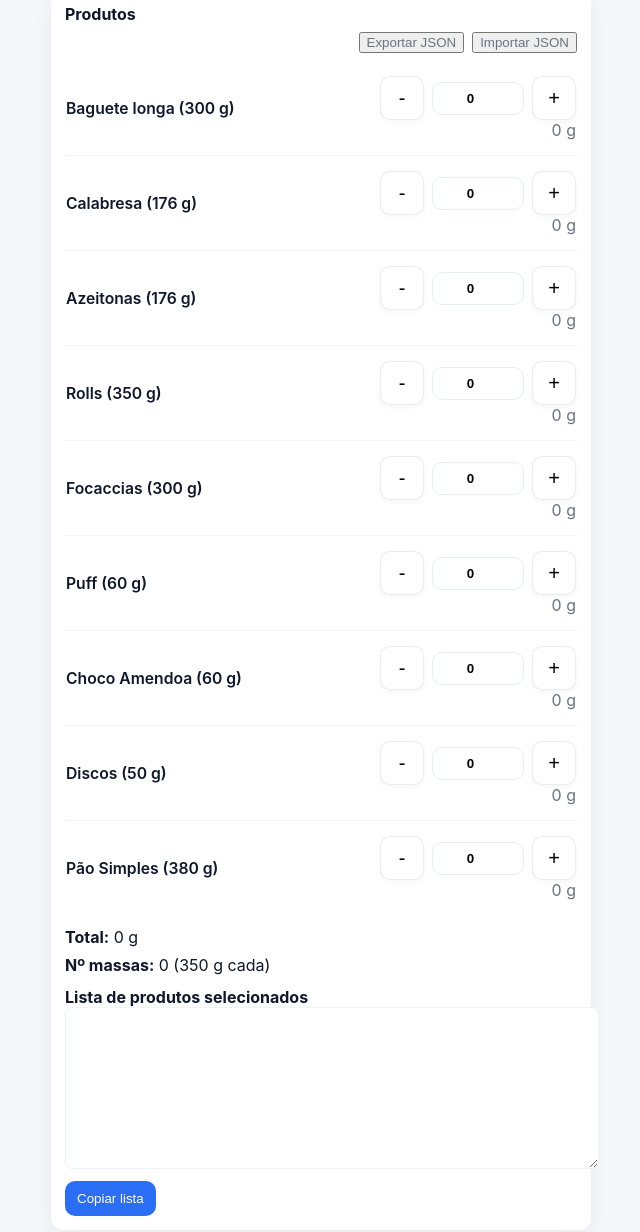
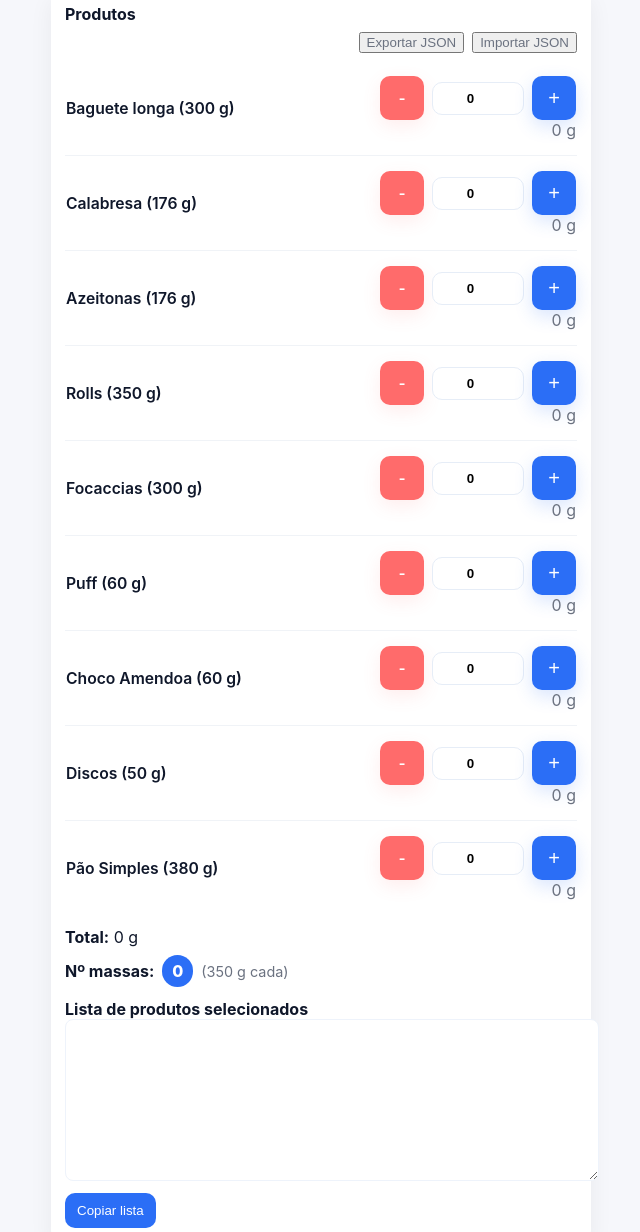
Before and after one commit to kzoty/dough, a plain HTML site: page index.html in a window 1280 px wide. Shown: the part 158-1390 px from the top of the page, without its empty margins (319-959 px from the left). Drawn offline with Linux system fonts and the light colour scheme.

Commit message:
Fix to UI

```diff
--- a/index.html
+++ b/index.html
@@ -39,14 +39,21 @@
     .product-weight{display:block;font-size:0.78rem;color:var(--muted);margin-top:4px}
 
     .qty-controls{display:flex;align-items:center;gap:8px}
-    .qty-controls button{width:44px;height:44px;border-radius:10px;border:1px solid rgba(15,23,42,0.08);background:#fff;font-size:20px;display:inline-flex;align-items:center;justify-content:center;box-shadow:0 2px 6px rgba(12,18,30,0.04)}
+  .qty-controls button{width:44px;height:44px;border-radius:10px;border:1px solid rgba(15,23,42,0.08);background:#fff;font-size:20px;display:inline-flex;align-items:center;justify-content:center;box-shadow:0 2px 6px rgba(12,18,30,0.04)}
+  .qty-controls .btn-plus{background:var(--accent);color:white;border:0;box-shadow:0 6px 18px rgba(43,110,246,0.18)}
+  .qty-controls .btn-plus:active{transform:translateY(1px) scale(.995)}
+  .qty-controls .btn-minus{background:#ff6b6b;color:white;border:0;box-shadow:0 6px 18px rgba(255,107,107,0.12)}
+  .qty-controls .btn-minus:active{transform:translateY(1px) scale(.995)}
     .qty-controls button:active{transform:translateY(1px)}
     input[type=number]{width:74px;padding:8px;border:1px solid #e6edf7;border-radius:10px;text-align:center;font-weight:600}
 
     .subtotal{min-width:92px;text-align:right;font-weight:700;color:#0f172a}
 
-    .summary{display:flex;flex-direction:column;gap:8px;align-items:stretch;margin-top:12px}
-    .summary .row{display:flex;justify-content:space-between;align-items:center;padding:10px;border-radius:10px;background:#f8fafc}
+  .summary{display:flex;flex-direction:column;gap:8px;align-items:stretch;margin-top:12px}
+  .summary .row{display:flex;justify-content:space-between;align-items:center;padding:10px;border-radius:10px;background:#f8fafc}
+  /* highlighted batches pill */
+  .batches-pill{display:inline-block;background:var(--accent);color:white;padding:6px 10px;border-radius:999px;font-weight:800;margin-left:8px}
+  .batches-note{color:var(--muted);font-size:0.9rem;margin-left:8px}
     .muted{color:var(--muted)}
 
     textarea{width:100%;min-height:140px;padding:10px;border-radius:8px;border:1px solid #eef3fb;font-family:inherit}
@@ -91,7 +98,10 @@
 
       <div class="summary">
         <div><strong>Total:</strong> <span id="totalWeight">0</span> g</div>
-        <div><strong>Nº massas:</strong> <span id="totalBatches">0</span> (350 g cada)</div>
+        <div style="display:flex;align-items:center"><strong>Nº massas:</strong>
+          <span id="totalBatches" class="batches-pill">0</span>
+          <span class="batches-note">(350 g cada)</span>
+        </div>
       </div>
 
       <div style="margin-top:12px">
@@ -188,7 +198,8 @@
       minus.type = 'button';
       minus.textContent = '-';
       minus.title = 'Diminuir';
-      minus.addEventListener('click', () => { updateQty(idx, products[idx].qty - 1); });
+  minus.className = 'btn-minus';
+  minus.addEventListener('click', () => { updateQty(idx, products[idx].qty - 1); });
 
       const qtyInput = document.createElement('input');
       qtyInput.type = 'number';
@@ -204,7 +215,8 @@
       plus.type = 'button';
       plus.textContent = '+';
       plus.title = 'Aumentar';
-      plus.addEventListener('click', () => { updateQty(idx, products[idx].qty + 1); });
+  plus.className = 'btn-plus';
+  plus.addEventListener('click', () => { updateQty(idx, products[idx].qty + 1); });
 
       const subtotal = document.createElement('div');
       subtotal.style.minWidth = '90px';
```
